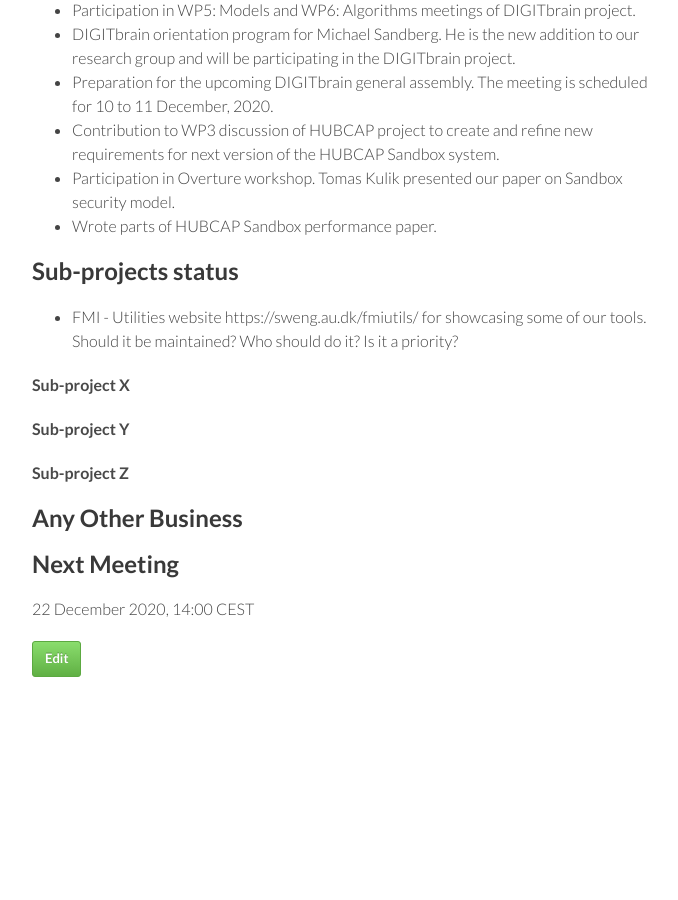
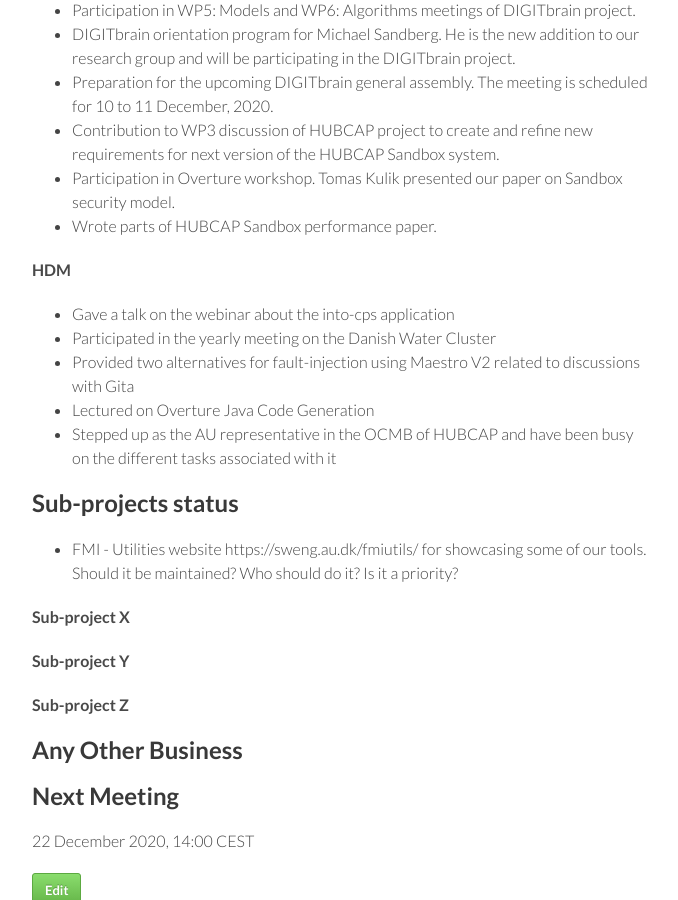
Before and after one commit to digitaltwincentre/digitaltwincentre.github.io, a Jekyll site: the page built from _biweeklies/Biweekly-30.md, in a window 1280 px wide and 900 px high, scrolled down 1899 px. Shown: the whole window, without its empty margins (418-1096 px from the left). Built offline with Jekyll 4.4.1, drawn with Linux system fonts in a browser that asks for light colours; nearby versions of some CDN libraries.

Commit message:
Update Biweekly-30.md

```diff
--- a/_biweeklies/Biweekly-30.md
+++ b/_biweeklies/Biweekly-30.md
@@ -69,6 +69,12 @@ date: 08 December 2020, 1400 CEST
 * Participation in Overture workshop. Tomas Kulik presented our paper on Sandbox security model.
 * Wrote parts of HUBCAP Sandbox performance paper.
 
+#### HDM
+* Gave a talk on the webinar about the into-cps application
+* Participated in the yearly meeting on the Danish Water Cluster
+* Provided two alternatives for fault-injection using Maestro V2 related to discussions with Gita
+* Lectured on Overture Java Code Generation
+* Stepped up as the AU representative in the OCMB of HUBCAP and have been busy on the different tasks associated with it
 
 
 
```
